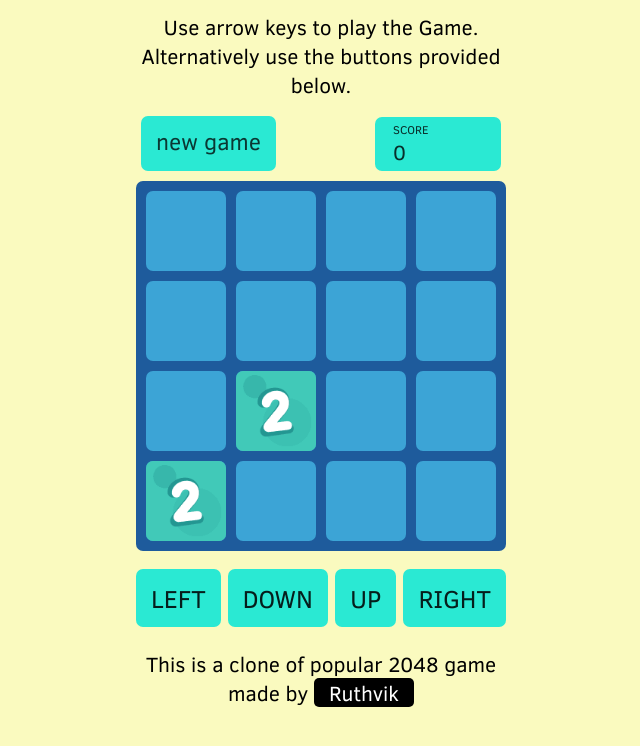
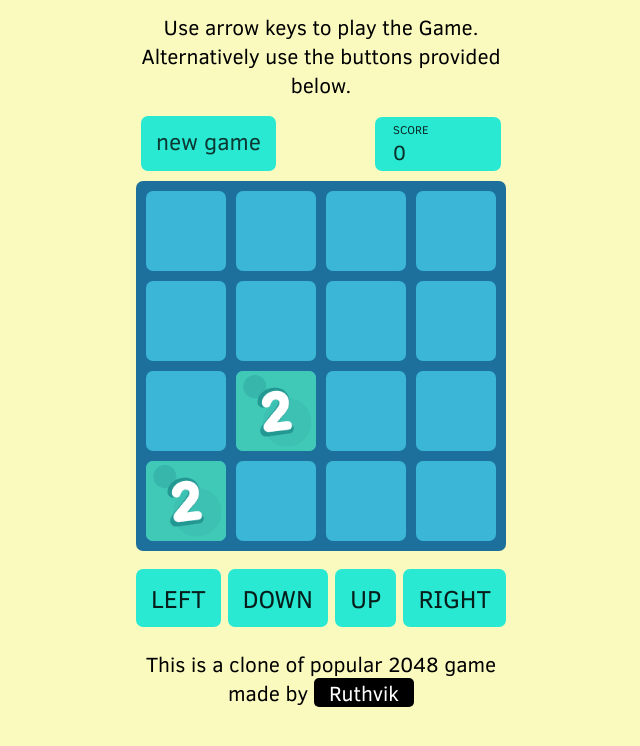
Before and after one commit to RuthvikCh/2048, a React app: page / in a window 1280 px wide. Shown: the whole page, without its empty margins (319-959 px from the left). Built offline with nearby package versions, Linux system fonts and the light colour scheme.

Commit message:
Update main.scss

```diff
--- a/src/main.scss
+++ b/src/main.scss
@@ -29,7 +29,7 @@ body {
   width: 360px;
   height: 360px;
   padding: 5px;
-  background-color: #1e5b9c;//#6ea433
+  background-color: #1e709c;//#6ea433
   border-radius: 7px;
   outline: none;
   position: relative;
@@ -92,7 +92,7 @@ body {
   border-radius: 7px;
   font-family: "Clear Sans";
   color: #766;
-  background-color: #41afdedf;
+  background-color: #41c1dedf;
 }
 
 .tile0 {
```
